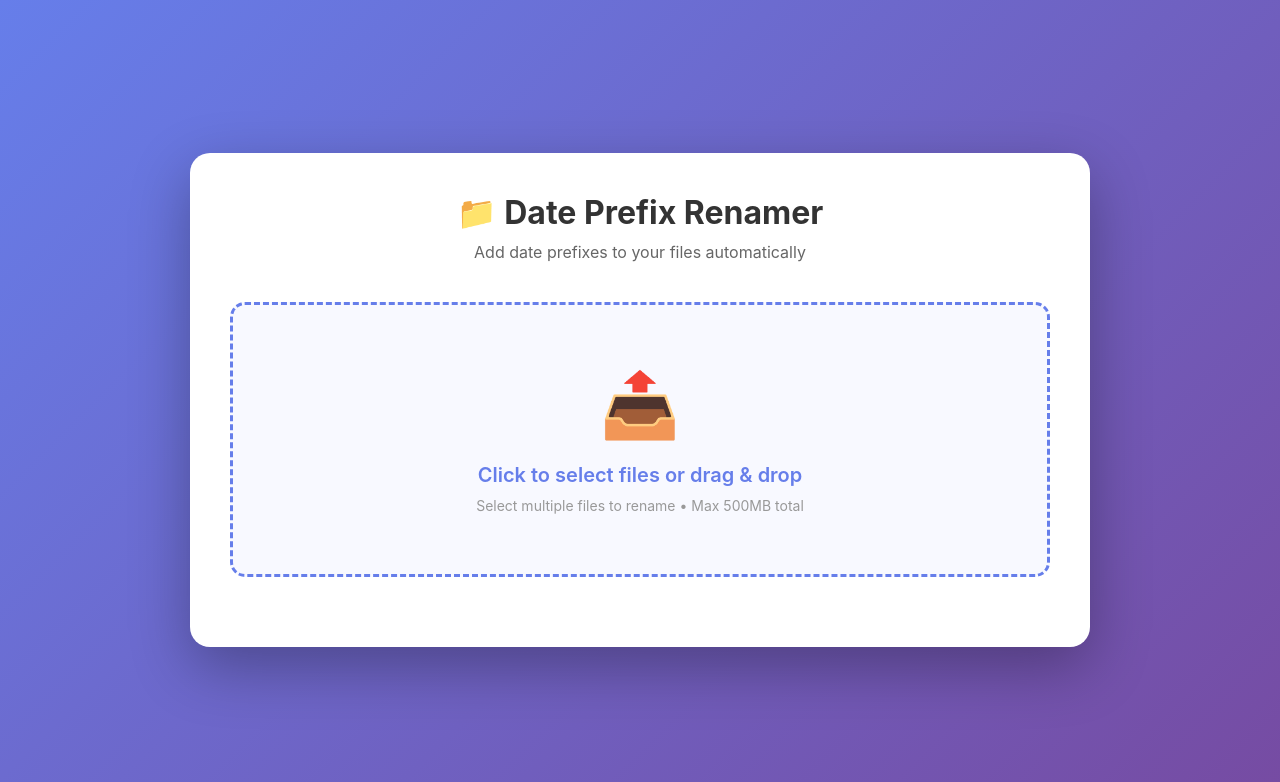
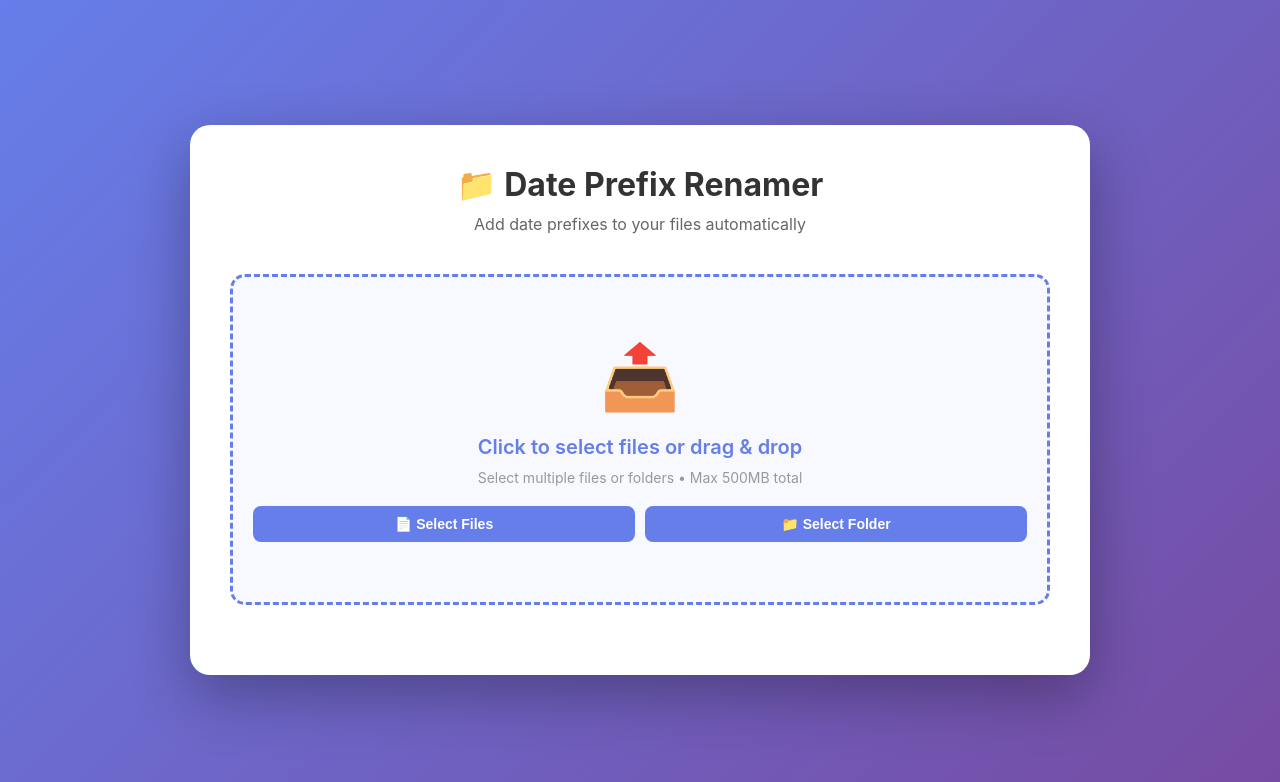
Before and after one commit to alshakhasm/RENAME-FILES, a Flask app: page / in a window 1280 px wide. Shown: the top 782 px of the page. Run offline with Flask 3, Linux system fonts and the light colour scheme.

Commit message:
Add folder upload support with structure preservation

```diff
--- a/templates/index.html
+++ b/templates/index.html
@@ -80,6 +80,27 @@
 
         #fileInput {
             display: none;
+        }
+
+        #folderInput {
+            display: none;
+        }
+
+        .btn-upload {
+            padding: 10px 20px;
+            background: #667eea;
+            color: white;
+            border: none;
+            border-radius: 8px;
+            font-size: 14px;
+            font-weight: 600;
+            cursor: pointer;
+            transition: all 0.3s ease;
+        }
+
+        .btn-upload:hover {
+            background: #5568d3;
+            transform: translateY(-2px);
         }
 
         .preview-section {
@@ -258,13 +279,22 @@
         <h1>📁 Date Prefix Renamer</h1>
         <p class="subtitle">Add date prefixes to your files automatically</p>
 
-        <div class="upload-area" id="uploadArea" onclick="document.getElementById('fileInput').click()">
+        <div class="upload-area" id="uploadArea">
             <div class="upload-icon">📤</div>
             <div class="upload-text">Click to select files or drag & drop</div>
-            <div class="upload-hint">Select multiple files to rename • Max 500MB total</div>
+            <div class="upload-hint">Select multiple files or folders • Max 500MB total</div>
+            <div style="margin-top: 20px; display: flex; gap: 10px; justify-content: center;">
+                <button type="button" class="btn-upload" onclick="document.getElementById('fileInput').click()">
+                    📄 Select Files
+                </button>
+                <button type="button" class="btn-upload" onclick="document.getElementById('folderInput').click()">
+                    📁 Select Folder
+                </button>
+            </div>
         </div>
 
         <input type="file" id="fileInput" multiple accept="*/*">
+        <input type="file" id="folderInput" multiple webkitdirectory directory>
 
         <div class="loading" id="loading">
             <div class="spinner"></div>
@@ -294,6 +324,7 @@
 
         const uploadArea = document.getElementById('uploadArea');
         const fileInput = document.getElementById('fileInput');
+        const folderInput = document.getElementById('folderInput');
         const loading = document.getElementById('loading');
         const previewSection = document.getElementById('previewSection');
         const previewList = document.getElementById('previewList');
@@ -315,7 +346,24 @@
             e.preventDefault();
             uploadArea.classList.remove('dragover');
 
-            const files = e.dataTransfer.files;
+            // Handle both files and folders
+            const items = e.dataTransfer.items;
+            const files = [];
+
+            if (items) {
+                for (let item of items) {
+                    if (item.kind === 'file') {
+                        const file = item.getAsFile();
+                        if (file) files.push(file);
+                    }
+                }
+            } else {
+                const dtFiles = e.dataTransfer.files;
+                for (let i = 0; i < dtFiles.length; i++) {
+                    files.push(dtFiles[i]);
+                }
+            }
+
             if (files.length > 0) {
                 handleFiles(files);
             }
@@ -323,6 +371,13 @@
 
         // File input handler
         fileInput.addEventListener('change', (e) => {
+            if (e.target.files.length > 0) {
+                handleFiles(e.target.files);
+            }
+        });
+
+        // Folder input handler
+        folderInput.addEventListener('change', (e) => {
             if (e.target.files.length > 0) {
                 handleFiles(e.target.files);
             }
--- a/web_app.py
+++ b/web_app.py
@@ -9,11 +9,18 @@ import os
 from pathlib import Path
 from datetime import datetime
 import shutil
-import tempfile
+import uuid
 
 app = Flask(__name__)
 app.config['MAX_CONTENT_LENGTH'] = 500 * 1024 * 1024  # 500MB max
-app.config['UPLOAD_FOLDER'] = tempfile.mkdtemp()
+
+# Use /data directory if available (Docker), otherwise use user's Documents
+base_dir = '/data' if os.path.exists('/data') else os.path.expanduser('~/Documents')
+app.config['UPLOAD_FOLDER'] = base_dir
+app.config['TEMP_UPLOAD_FOLDER'] = os.path.join(base_dir, '.uploads')
+
+# Create temp upload folder if it doesn't exist
+os.makedirs(app.config['TEMP_UPLOAD_FOLDER'], exist_ok=True)
 
 # Store session data
 sessions = {}
@@ -61,7 +68,7 @@ def index():
 
 @app.route('/upload', methods=['POST'])
 def upload_files():
-    """Handle file uploads"""
+    """Handle file uploads with folder structure support"""
     if 'files[]' not in request.files:
         return jsonify({'error': 'No files provided'}), 400
 
@@ -70,26 +77,53 @@ def upload_files():
     if not files or all(f.filename == '' for f in files):
         return jsonify({'error': 'No files selected'}), 400
 
+    # Create unique session upload folder
+    session_id = str(uuid.uuid4())
+    session_folder = os.path.join(app.config['TEMP_UPLOAD_FOLDER'], session_id)
+    os.makedirs(session_folder, exist_ok=True)
+
     uploaded_files = []
 
     for file in files:
         if file.filename == '':
             continue
 
-        filename = secure_filename(file.filename)
-        if not filename:
-            continue
+        try:
+            # Use the full path from drag-drop to preserve folder structure
+            file_path_rel = file.filename
 
-        filepath = os.path.join(app.config['UPLOAD_FOLDER'], filename)
+            # Secure each path component but keep structure
+            path_parts = []
+            for part in file_path_rel.split('/'):
+                if part:
+                    safe_part = secure_filename(part)
+                    if safe_part:
+                        path_parts.append(safe_part)
 
-        try:
+            if not path_parts:
+                continue
+
+            # Reconstruct the relative path
+            safe_rel_path = os.path.join(*path_parts)
+
+            # Save to session folder
+            filepath = os.path.join(session_folder, safe_rel_path)
+
+            # Create subdirectories if needed
+            directory = os.path.dirname(filepath)
+            os.makedirs(directory, exist_ok=True)
+
             file.save(filepath)
+
+            # Store with relative path for display
             uploaded_files.append({
-                'name': filename,
+                'name': safe_rel_path,
                 'path': filepath
             })
+            print(f"Uploaded: {safe_rel_path} -> {filepath}")
+
         except Exception as e:
-            print(f"Error saving {filename}: {e}")
+            print(f"Error saving {file.filename}: {e}")
             continue
 
     if not uploaded_files:
@@ -98,12 +132,14 @@ def upload_files():
     # Generate preview
     preview = generate_preview(uploaded_files)
 
-    # Store in session
-    session_id = str(hash(tuple(f['path'] for f in uploaded_files)))
+    # Store session data
     sessions[session_id] = {
         'preview': preview,
-        'files': uploaded_files
+        'files': uploaded_files,
+        'session_folder': session_folder
     }
+
+    print(f"Session {session_id}: {len(uploaded_files)} files uploaded")
 
     return jsonify({
         'session_id': session_id,
@@ -122,6 +158,7 @@ def execute_rename():
 
     session_data = sessions[session_id]
     preview = session_data['preview']
+    session_folder = session_data.get('session_folder')
     results = []
     success_count = 0
 
@@ -131,9 +168,26 @@ def execute_rename():
         new_name = item['new']
 
         try:
-            # Get directory
-            directory = os.path.dirname(old_path)
-            new_path = os.path.join(directory, new_name)
+            # Get the relative path to preserve folder structure
+            if session_folder and old_path.startswith(session_folder):
+                rel_path = os.path.relpath(old_path, session_folder)
+                rel_dir = os.path.dirname(rel_path)
+
+                # Determine final destination
+                if rel_dir and rel_dir != '.':
+                    # Keep folder structure
+                    final_dir = os.path.join(app.config['UPLOAD_FOLDER'], rel_dir)
+                else:
+                    # Root level
+                    final_dir = app.config['UPLOAD_FOLDER']
+            else:
+                # Fallback to original directory
+                final_dir = os.path.dirname(old_path)
+
+            # Create destination directory
+            os.makedirs(final_dir, exist_ok=True)
+
+            new_path = os.path.join(final_dir, new_name)
 
             # Check if target exists
             if os.path.exists(new_path):
@@ -153,16 +207,26 @@ def execute_rename():
                 'status': 'success',
                 'new_name': new_name
             })
+            print(f"Renamed: {old_path} -> {new_path}")
 
         except Exception as e:
+            print(f"Error renaming {old_name}: {e}")
             results.append({
                 'file': old_name,
                 'status': 'error',
                 'message': str(e)
             })
 
-    # Cleanup session
-    del sessions[session_id]
+    # Cleanup session and temp folder
+    if session_folder and os.path.exists(session_folder):
+        try:
+            shutil.rmtree(session_folder)
+            print(f"Cleaned up session folder: {session_folder}")
+        except Exception as e:
+            print(f"Error cleaning up {session_folder}: {e}")
+
+    if session_id in sessions:
+        del sessions[session_id]
 
     return jsonify({
         'success': success_count,
```
